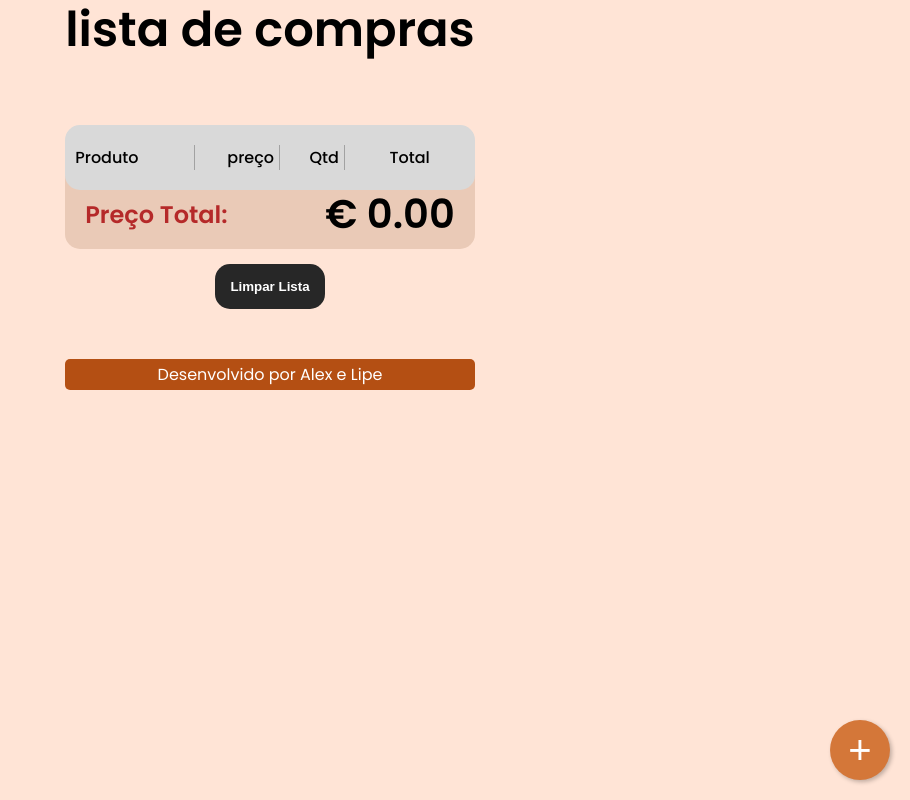
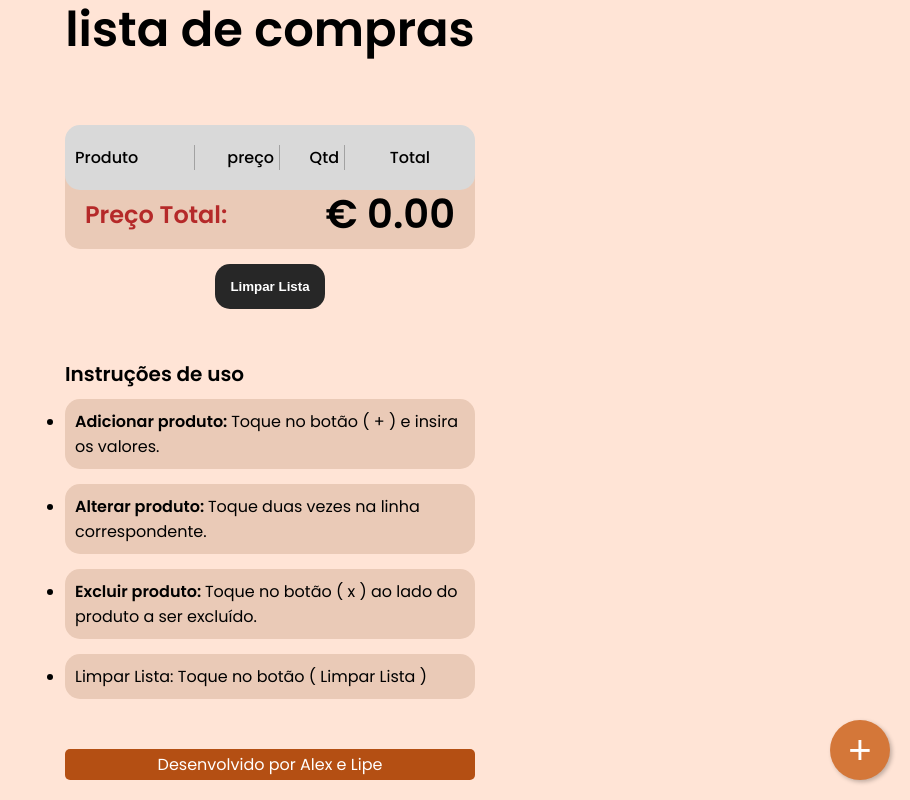
Before and after one commit to PhillipeMartinsRamos/Lista-de-Compras, a React (Vite) app in the folder listadecompras/: page / in a window 1280 px wide. Shown: the whole page, without its empty margins (370-1280 px from the left). Built offline with nearby package versions, Linux system fonts and the light colour scheme.

Commit message:
Added how to use ate App.jsx

```diff
--- a/listadecompras/src/App.css
+++ b/listadecompras/src/App.css
@@ -63,3 +63,41 @@
     border-radius: 5px;
     padding: 3px;
 }
+
+.instructions{
+    margin-top: 40px;
+
+}
+
+.instructions ul{
+    display: flex;
+    flex-direction: column;
+    gap: 15px;
+}
+
+.instructions p{
+    font-size: 20px;
+    font-weight: 600;
+    margin: 10px 0;
+
+}
+
+.instructions li{
+    background-color: #eacab7;
+    padding: 10px;
+    border-radius: 15px;
+}
+
+.index-instructions{
+    font-weight: 600;
+}
+
+.small{
+    transform: scale(70%);
+    margin: 0;
+    opacity: 70%;
+}
+
+.small:hover{
+    transform: scale(70%)
+}
--- a/listadecompras/src/App.jsx
+++ b/listadecompras/src/App.jsx
@@ -143,7 +143,16 @@ function App() {
       <button className="clearList" onClick={() => setShoppingList([])}>
         Limpar Lista
       </button>
+      <div className="instructions">
+        <p>Instruções de uso</p>
+        <ul>
+          <li><span className="index-instructions">Adicionar produto: </span>Toque no botão ( + ) e insira os valores.</li>
+          <li><span className="index-instructions">Alterar produto: </span>Toque duas vezes na linha correspondente.</li>
+          <li><span className="index-instructions">Excluir produto: </span>Toque no botão ( x ) ao lado do produto a ser excluído.</li>
+          <li><span className="index instructions">Limpar Lista: </span>Toque no botão ( Limpar Lista )</li>
+        </ul>
 
+      </div>
       <p className="footer">Desenvolvido por Alex e Lipe</p>
     </div>
   );
```
